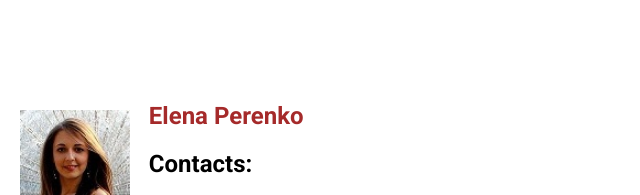
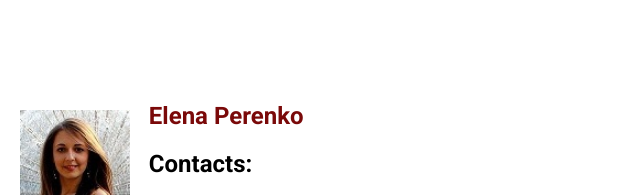
Before and after one commit to Elena626/rsschool-cv, a plain HTML site: page index.html in a window 1280 px wide. Shown: the top 195 px of the page, 0-640 px from the left. Drawn offline with Linux system fonts and the light colour scheme.

Commit message:
feat: color

```diff
--- a/style.css
+++ b/style.css
@@ -37,7 +37,7 @@
 
 
 .section-title {
-    color: brown;
+    color: rgb(122, 9, 9);
     font-weight: bold;
 }
 
```
